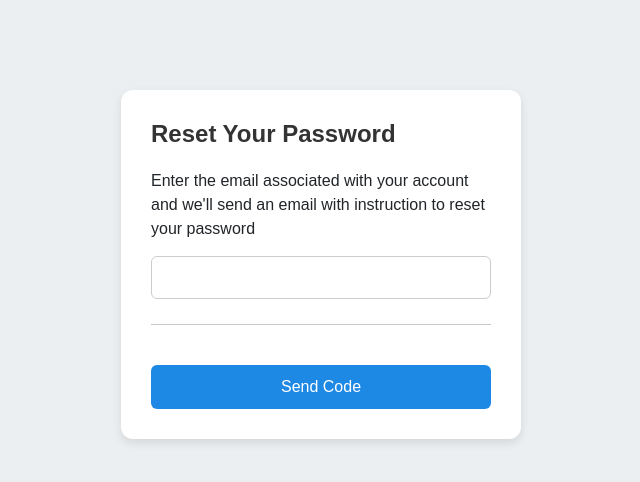
After one commit to Jundel-Malazarte/Read-Scape-Books, a PHP site: page /reset_password.php in a window 1280 px wide. The commit adds this page. Shown: the top 482 px of the page, without its empty margins (319-959 px from the left). Run offline with PHP 8.4, Linux system fonts and the light colour scheme.

Commit message:
Adding a forgot password, fixing the reset pass function

```diff
--- /dev/null
+++ b/reset_password.php
@@ -0,0 +1,101 @@
+<?php
+session_start();
+@include 'db_connect.php';
+
+if ($_SERVER['REQUEST_METHOD'] == 'POST') {
+    $email = $_POST['email'];
+    $code = rand(100000, 999999);
+    $_SESSION['reset_code'] = $code;
+    $_SESSION['reset_email'] = $email;
+
+    // Send code to email (pseudo-code, replace with actual email sending logic)
+    mail($email, "Password Reset Code", "Your password reset code is: $code");
+
+    echo "<script>
+        alert('A 6-digit code has been sent to your email.');
+        var code = prompt('Enter the 6-digit code sent to your email:');
+        if (code) {
+            document.getElementById('code').value = code;
+            document.forms[0].submit();
+        }
+    </script>";
+    exit();
+}
+?>
+<!DOCTYPE html>
+<html lang="en">
+<head>
+    <meta charset="utf-8">
+    <meta http-equiv="X-UA-Compatible" content="IE=edge">
+    <title>Reset Password</title>
+    <link rel="stylesheet" href="https://cdnjs.cloudflare.com/ajax/libs/font-awesome/6.0.0-beta3/css/all.min.css">
+    <link href="https://cdn.jsdelivr.net/npm/bootstrap@5.0.2/dist/css/bootstrap.min.css" rel="stylesheet" integrity="sha384-EVSTQN3/azprG1Anm3QDgpJLIm9Nao0Yz1ztcQTwFspd3yD65VohhpuuCOmLASjC" crossorigin="anonymous">
+    <link rel="preconnect" href="https://fonts.googleapis.com">
+    <link rel="preconnect" href="https://fonts.gstatic.com" crossorigin>
+    <link href="https://fonts.googleapis.com/css2?family=Poppins:wght@100&display=swap" rel="stylesheet">
+    <link rel="icon" href="./images/Readscape.png" type="image/x-icon">
+    <style>
+        body {
+            font-family: Arial, sans-serif;
+            background-color: #eceff1;
+        }
+        .container {
+            background: white;
+            padding: 30px;
+            margin-top: 90px;
+            border-radius: 12px;
+            box-shadow: 0 4px 10px rgba(0, 0, 0, 0.1);
+            width: 400px;
+            text-align: left;
+            margin: 90px auto 0;
+        }
+        h1 {
+            margin-bottom: 20px;
+            font-size: 22px;
+            color: #333;
+        }
+        form {
+            display: flex;
+            flex-direction: column;
+            gap: 15px;
+        }
+        input {
+            width: 100%;
+            padding: 10px;
+            border: 1px solid #ccc;
+            border-radius: 6px;
+            font-size: 14px;
+        }
+        .btn {
+            width: 100%;
+            padding: 10px;
+            border: none;
+            border-radius: 6px;
+            background: #1e88e5;
+            color: white;
+            font-size: 16px;
+            cursor: pointer;
+        }
+        .btn:hover {
+            opacity: 0.8;
+        }
+    </style>
+</head>
+<body>
+    <div class="container">
+        <h1 style="font-size: 24px; font-weight: bold;">Reset Your Password</h1>
+        <form action="" method="post">
+            <input type="hidden" id="code" name="code">
+            <label>Enter the email associated with your account and we'll send an email with instruction to reset your password</label>
+            <input type="email" id="email" name="email" maxlength="50" required>
+            <div id="code-verified" style="display: none; color: green;">
+            <i class="fas fa-check-circle"></i> Sent code to email
+            </div>
+            <hr style="margin: 10px 0px;">
+            <div style="position: relative;">
+            </div>
+            <button type="submit" class="btn">Send Code</button>
+        </form>
+    </div>
+</body>
+</html>
--- a/sign-in.php
+++ b/sign-in.php
@@ -23,10 +23,12 @@ if (isset($_POST['submit'])) {
             if (isset($_POST['remember'])) {
                 setcookie('email', $email, time() + (86400 * 30), "/"); // 30 days
                 setcookie('pass', $pass, time() + (86400 * 30), "/"); // 30 days
+                setcookie('user_id', $row["id"], time() + (86400 * 30), "/"); // 30 days
             } else {
                 // Clear cookies if "Remember Me" is not checked
                 setcookie('email', '', time() - 3600, "/");
                 setcookie('pass', '', time() - 3600, "/");
+                setcookie('user_id', '', time() - 3600, "/");
             }
 
             header("Location: dashboard.php");
@@ -214,7 +216,7 @@ $pass = isset($_COOKIE['pass']) ? $_COOKIE['pass'] : '';
                     <label for="checkbox">Remember Me</label>
                 </div>
                 <div class="forgot-password">
-                        <a href="forgot_password.php">Forgot Password?</a>
+                    <a href="reset_password.php">Forgot Password?</a>
                 </div>
             </div>
             <div id="button-login">
```
Also changed, not shown: forgot_password.php (+90 -11 lines). Lines whose indentation alone changed are shown as unchanged.
